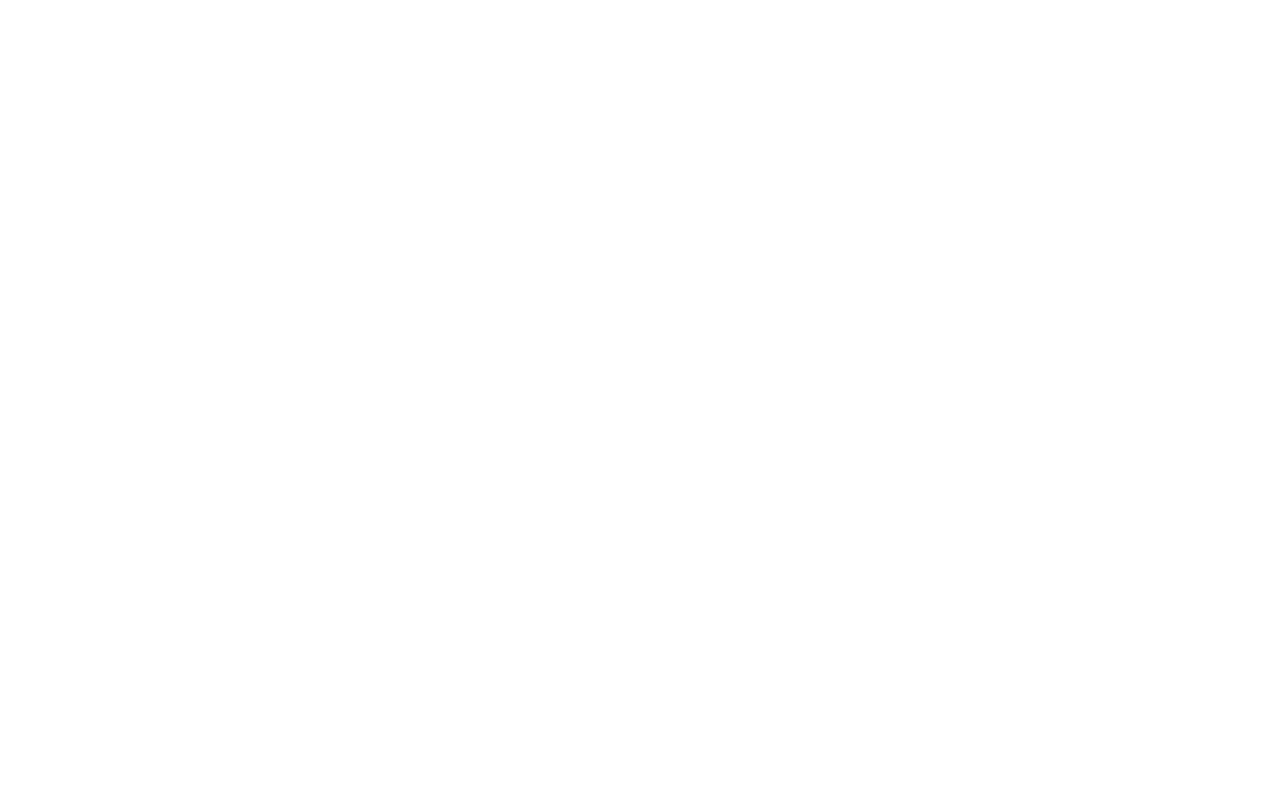
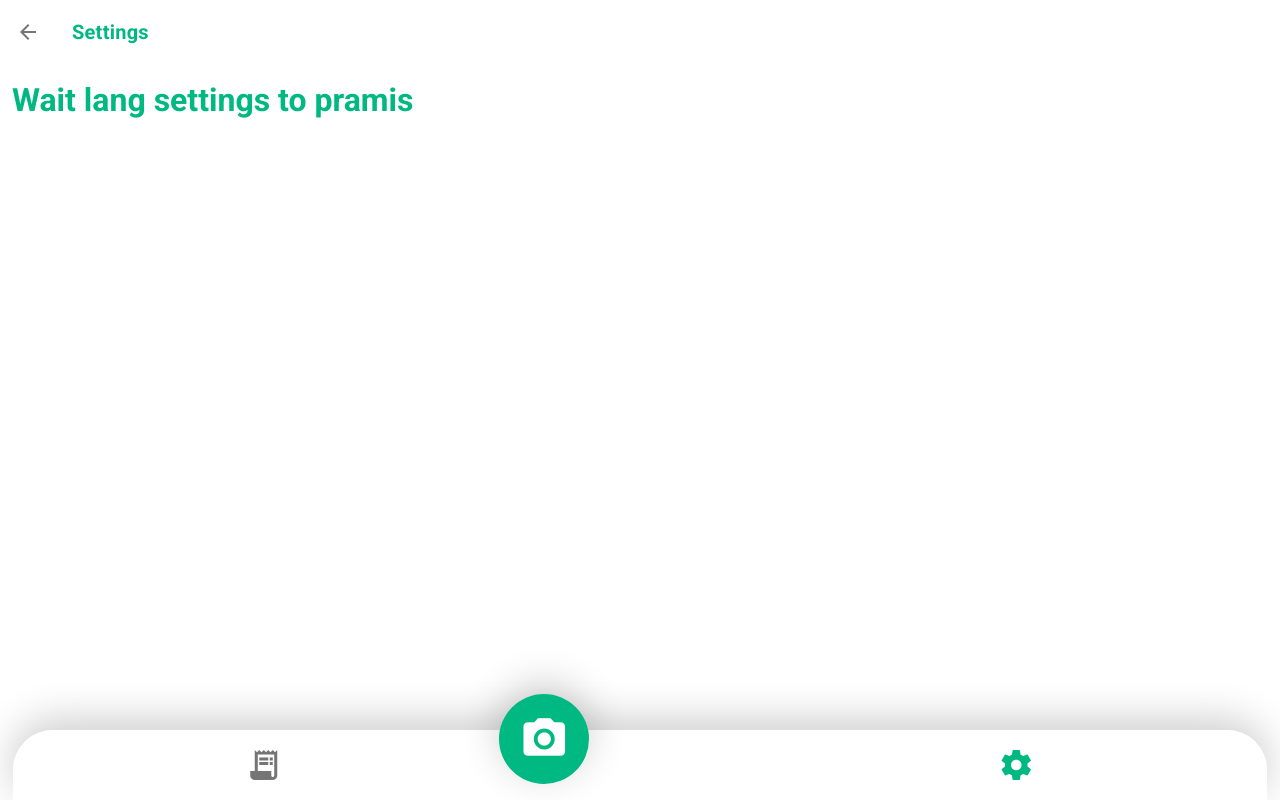
Before and after one commit to miggynowiggy/grapherson, a Vue app: page /settings in a window 1280 px wide. Built offline with nearby package versions, Linux system fonts and the light colour scheme.

Commit message:
added Settings page

```diff
--- a/src/router/index.js
+++ b/src/router/index.js
@@ -1,40 +1,45 @@
-import Vue from 'vue'
-import VueRouter from 'vue-router'
+import Vue from "vue";
+import VueRouter from "vue-router";
 
-Vue.use(VueRouter)
+Vue.use(VueRouter);
 
 const routes = [
 	{
-    path: '/',
-    name: 'Login',
-    component: () => import('@/views/Login.vue')
+		path: "/",
+		name: "Login",
+		component: () => import("@/views/Login.vue"),
 	},
 	{
-    path: '/signup/:typeOfUser',
-    name: 'Signup',
-    component: () => import('@/views/Signup.vue')
+		path: "/signup/:typeOfUser",
+		name: "Signup",
+		component: () => import("@/views/Signup.vue"),
 	},
 	{
-    path: '/home',
-    name: 'Home',
-    component: () => import('@/views/Home.vue')
+		path: "/home",
+		name: "Home",
+		component: () => import("@/views/Home.vue"),
 	},
 	{
-    path: '/records',
-    name: 'Records',
-    component: () => import('@/views/Records.vue')
+		path: "/records",
+		name: "Records",
+		component: () => import("@/views/Records.vue"),
 	},
 	{
-    path: '/view-records',
-    name: 'ViewRecord',
-    component: () => import('@/views/ViewRecord.vue')
-  }
-]
+		path: "/view-records",
+		name: "ViewRecord",
+		component: () => import("@/views/ViewRecord.vue"),
+	},
+	{
+		path: "/settings",
+		name: "Settings",
+		component: () => import("@/views/Settings.vue"),
+	},
+];
 
 const router = new VueRouter({
-  mode: 'history',
+	mode: "history",
 	base: process.env.BASE_URL,
-  routes
-})
+	routes,
+});
 
-export default router
+export default router;
--- /dev/null
+++ b/src/views/Settings.vue
@@ -0,0 +1,21 @@
+<template>
+	<v-app>
+		<app-bar :pageName="'Settings'" />
+		<v-main>
+			<v-container fluid>
+				<h1 class="primary--text">Wait lang settings to pramis</h1>
+			</v-container>
+		</v-main>
+		<bottom-nav :activeTab="'Settings'" />
+	</v-app>
+</template>
+
+<script>
+	import BottomNav from "@/components/BottomNav.vue";
+	import AppBar from "../components/AppBar.vue";
+	export default {
+		components: { BottomNav, AppBar },
+	};
+</script>
+
+<style></style>
```
Lines whose indentation alone changed are shown as unchanged.
